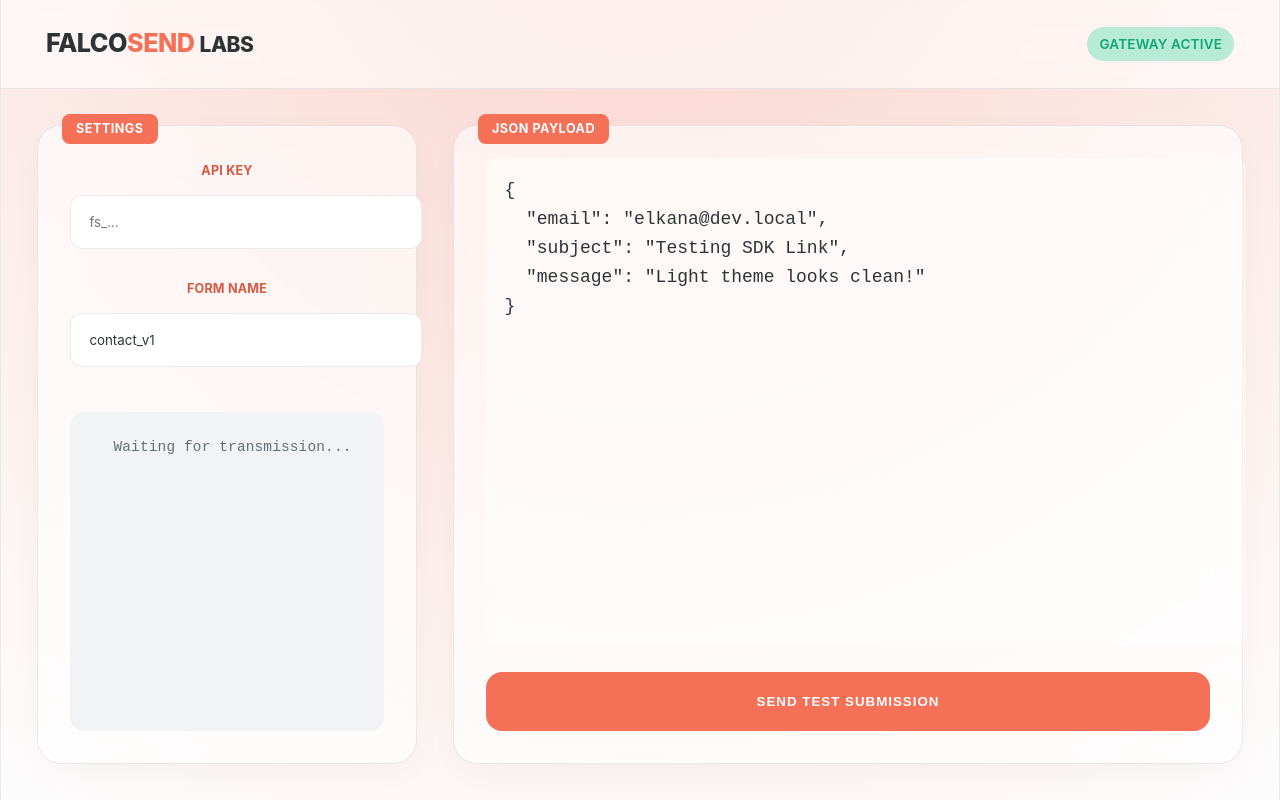
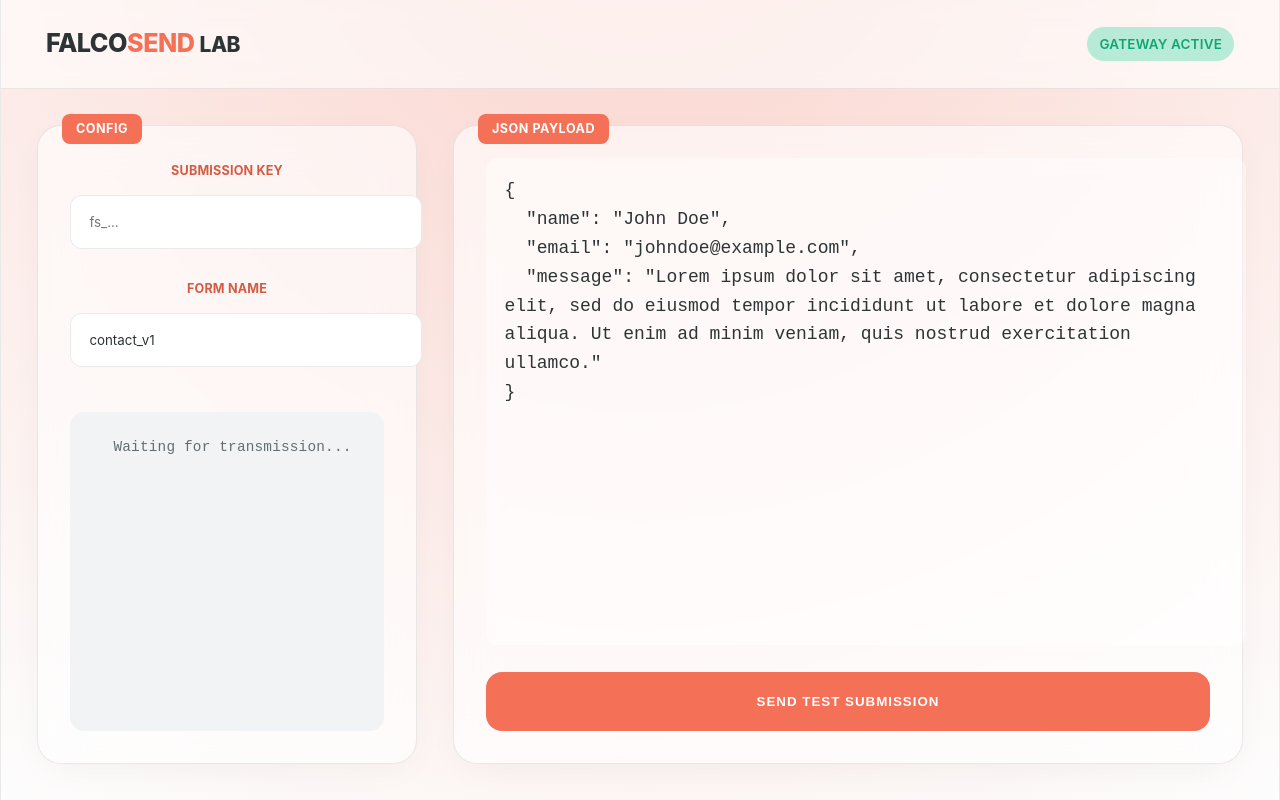
Before and after one commit to elisoft-engineer/falcosend-lab, a React (Vite) app: page / in a window 1280 px wide. Built offline with nearby package versions, Linux system fonts and the light colour scheme.

Commit message:
Set baseUrl for FalcoSend instance

```diff
--- a/src/App.tsx
+++ b/src/App.tsx
@@ -1,11 +1,11 @@
-import React, { useState } from 'react';
+import { useState } from 'react';
 import { FalcoSend } from 'falcosend-sdk';
 import './App.css';
 
 export default function App() {
   const [key, setKey] = useState('');
   const [form, setForm] = useState('contact_v1');
-  const [payload, setPayload] = useState('{\n  "email": "elkana@dev.local",\n  "subject": "Testing SDK Link",\n  "message": "Light theme looks clean!"\n}');
+  const [payload, setPayload] = useState('{\n  "name": "John Doe",\n  "email": "johndoe@example.com",\n  "message": "Lorem ipsum dolor sit amet, consectetur adipiscing elit, sed do eiusmod tempor incididunt ut labore et dolore magna aliqua. Ut enim ad minim veniam, quis nostrud exercitation ullamco."\n}');
   const [logs, setLogs] = useState<{ id: number; text: string; type: 'cmd' | 'err' | 'ok' }[]>([]);
   const [isSending, setIsSending] = useState(false);
 
@@ -19,7 +19,10 @@ export default function App() {
     addLog(`INIT: Transmitting to [${form}]...`);
 
     try {
-      const sdk = new FalcoSend({ submissionKey: key });
+      const sdk = new FalcoSend({
+        baseUrl: "http://localhost:8000/api/v1/submissions/create/",
+        submissionKey: key
+      });
       const data = JSON.parse(payload);
       const res = await sdk.submit({ form_name: form, data });
       addLog(`SUCCESS: Data accepted. ID: ${res.id || 'OK'}`, 'ok');
@@ -33,16 +36,16 @@ export default function App() {
   return (
     <div className="app-container">
       <header className="glass-header">
-        <div className="logo">FALCO<span>SEND</span> <small>LABS</small></div>
+        <div className="logo">FALCO<span>SEND</span> <small>LAB</small></div>
         <div className="status-bit">GATEWAY ACTIVE</div>
       </header>
 
       <main className="dashboard">
         <section className="config-panel glass">
-          <div className="panel-label">SETTINGS</div>
+          <div className="panel-label">CONFIG</div>
           <div className="input-group">
-            <label>API Key</label>
-            <input type="password" value={key} onChange={e => setKey(e.target.value)} placeholder="fs_..." />
+            <label>Submission Key</label>
+            <input type="text" value={key} onChange={e => setKey(e.target.value)} placeholder="fs_..." />
           </div>
           <div className="input-group">
             <label>Form Name</label>
```
